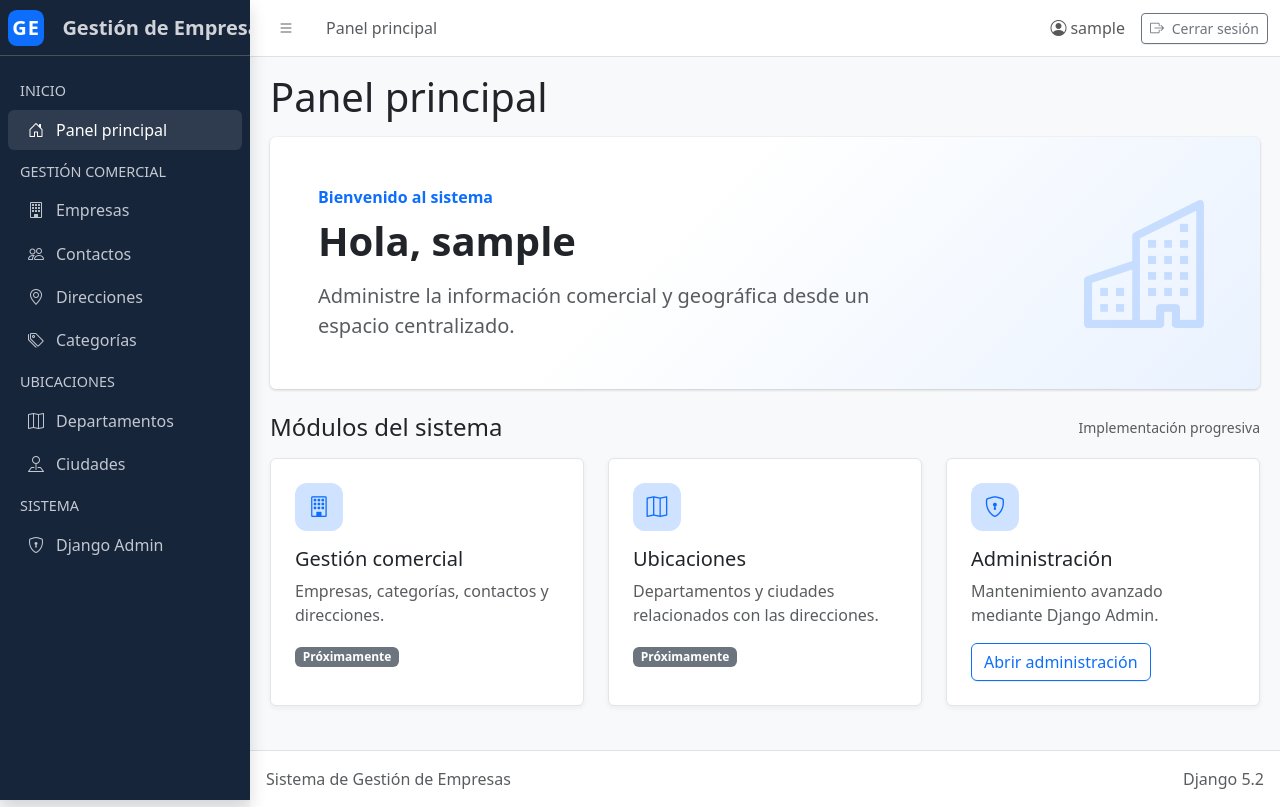
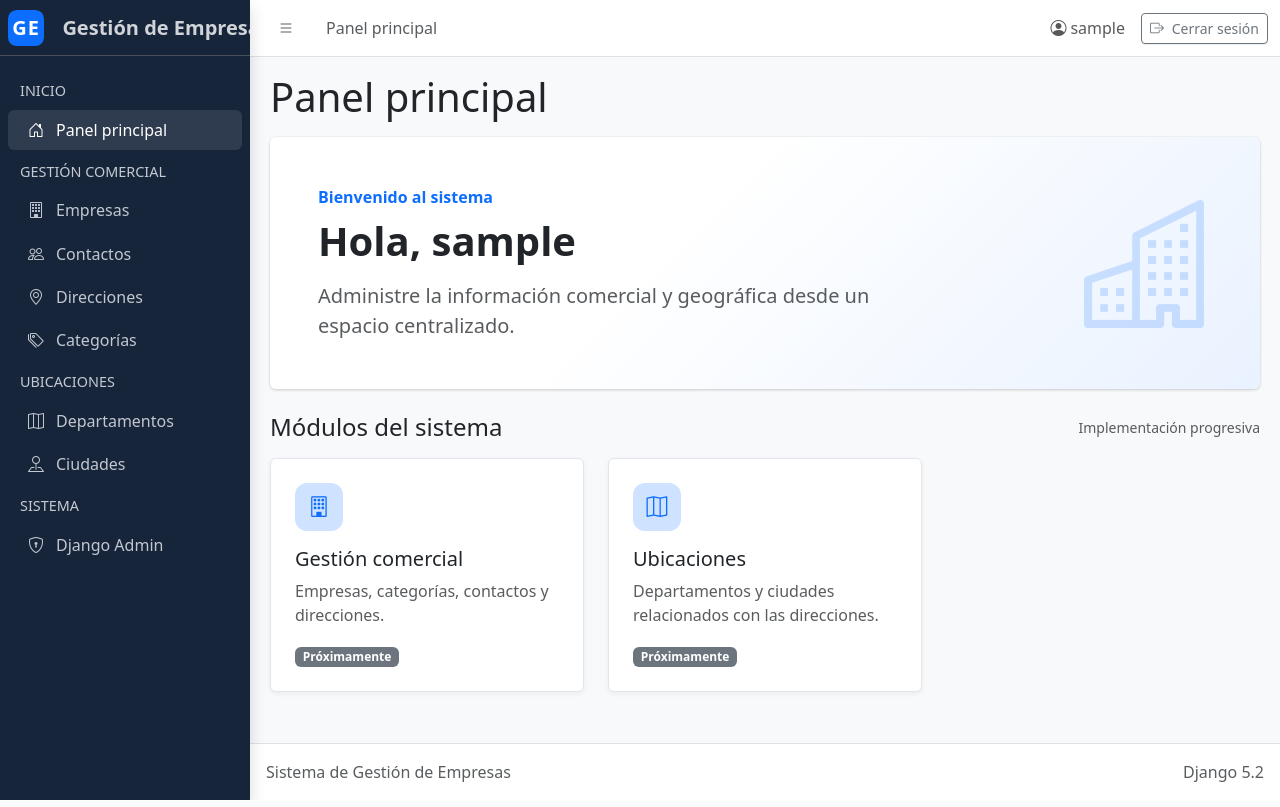
Before and after one commit to NicolasVillalba-26/Prueba_tecnica_django, a Django app: page / in a window 1280 px wide. Run offline with Django 5.2, Linux system fonts and the light colour scheme; the visitor is signed in with stand-in values (Sample User, id 1); some libraries are stand-ins or nearby versions.

Commit message:
Quitar acceso administrativo del panel

```diff
--- a/templates/principal.html
+++ b/templates/principal.html
@@ -39,16 +39,6 @@
                 <span class="badge text-bg-secondary">Próximamente</span>
             </div></article>
         </div>
-        {% if user.is_staff %}
-            <div class="col-12 col-md-6 col-xl-4">
-                <article class="card h-100 tarjeta-modulo"><div class="card-body p-4">
-                    <div class="icono-modulo bg-primary-subtle text-primary mb-3"><i class="bi bi-shield-lock" aria-hidden="true"></i></div>
-                    <h3 class="h5">Administración</h3>
-                    <p class="text-body-secondary">Mantenimiento avanzado mediante Django Admin.</p>
-                    <a href="{% url 'admin:index' %}" class="btn btn-outline-primary">Abrir administración</a>
-                </div></article>
-            </div>
-        {% endif %}
     </div>
 </section>
 {% endblock %}
```
